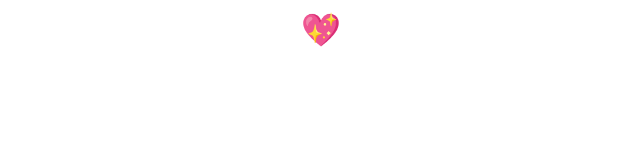
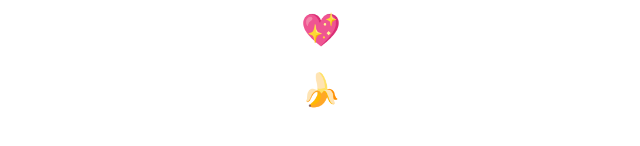
Before and after one commit to super8989/React_hooks_intro, a React (Create React App) app: page / in a window 1280 px wide. Shown: the part 280-426 px from the top of the page, without its empty margins (319-959 px from the left). Built offline with nearby package versions, Linux system fonts and the light colour scheme.

Commit message:
created a useToggle hook as a reusable component

```diff
--- a/src/Toggler.js
+++ b/src/Toggler.js
@@ -1,21 +1,26 @@
 import React, { useState } from "react";
+import useToggle from "./hooks/useToggle";
 
 function Toggler() {
-	const [isHappy, setIsHappy] = useState(true);
-	const [isHeartbroken, setIsHeartbroken] = useState(false);
+	const [isHappy, toggleIsHappy] = useToggle(true);
+	const [isHeartbroken, toggleIsHeartbroken] = useToggle(false);
+	const [isBanana, toggleIsBanana] = useToggle(true);
 
-	const toggleIsHappy = () => {
-		setIsHappy(!isHappy);
-	};
+	/* const [isHappy, setIsHappy] = useState(true);
+  const toggleIsHappy = () => {
+    setIsHappy(!isHappy);
+  }
 
-	const toggleIsHeartbroken = () => {
-		setIsHeartbroken(!isHeartbroken);
-	};
+  const [isHeartbroken, setIsHeartbroken] = useState(false);
+  const toggleIsHeartbroken = () => {
+    setIsHeartbroken(!isHeartbroken);
+  } */
 
 	return (
 		<div>
 			<h1 onClick={toggleIsHappy}>{isHappy ? "😆" : "😭"}</h1>
-			<h1 onClick={toggleIsHeartbroken}>{isHeartbroken ? "💔" : "💖"} </h1>
+			<h1 onClick={toggleIsHeartbroken}>{isHeartbroken ? "💔" : "💖"}</h1>
+			<h1 onClick={toggleIsBanana}>{isBanana ? "🍌" : "🍎"} </h1>
 		</div>
 	);
 }
--- /dev/null
+++ b/src/hooks/useToggle.js
@@ -0,0 +1,14 @@
+import React, { useState } from "react";
+
+function useToggle(initialVal = false) {
+	// call useState, "reserve" piece of state
+	const [state, setState] = useState(initialVal);
+	const toggle = () => {
+		setState(!state);
+	};
+
+	// return piece of state AND a function to toggle it
+	return [state, toggle];
+}
+
+export default useToggle;
```
